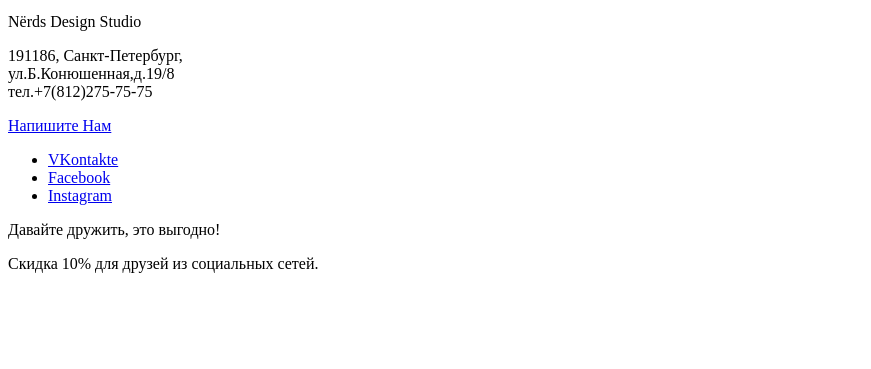
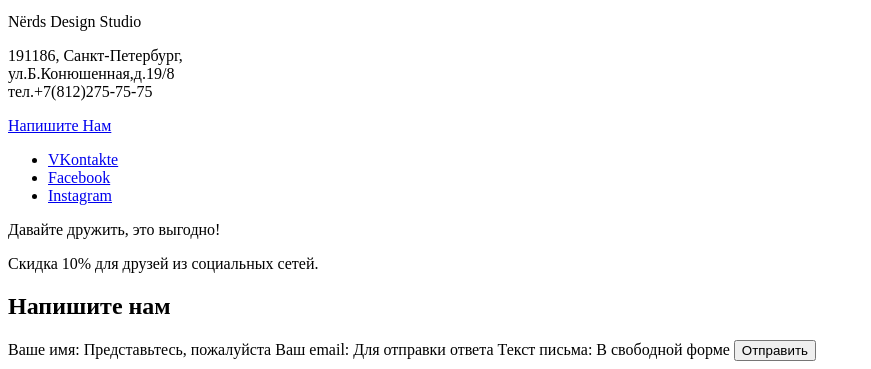
Before and after one commit to gingeryulia/516547-nerds, a plain HTML site: page index.html in a window 1280 px wide. Shown: the part 1433-1802 px from the top of the page, without its empty margins (0-871 px from the left). Before the commit the page ends 1722 px from the top, so only its background shows below. Drawn offline with Linux system fonts and the light colour scheme.

Commit message:
Модальное окно. Временно.

```diff
--- a/index.html
+++ b/index.html
@@ -125,6 +125,15 @@
   			        <p>Скидка 10% для друзей из социальных сетей.</p>
                              </div>
   		</footer>
-
+        <div class= "modal window">
+        	<h2>Напишите нам</h2>
+        		<span>Ваше имя:</span>
+        		<span>Представьтесь, пожалуйста</span>
+        		<span>Ваш email:</span>
+        		<span>Для отправки ответа</span>
+        		<span>Текст письма:<span>
+        		<span>В свободной форме</span>
+        	<button type="button send">Отправить</button>
+        </div>
   </body>
 </html>
```
